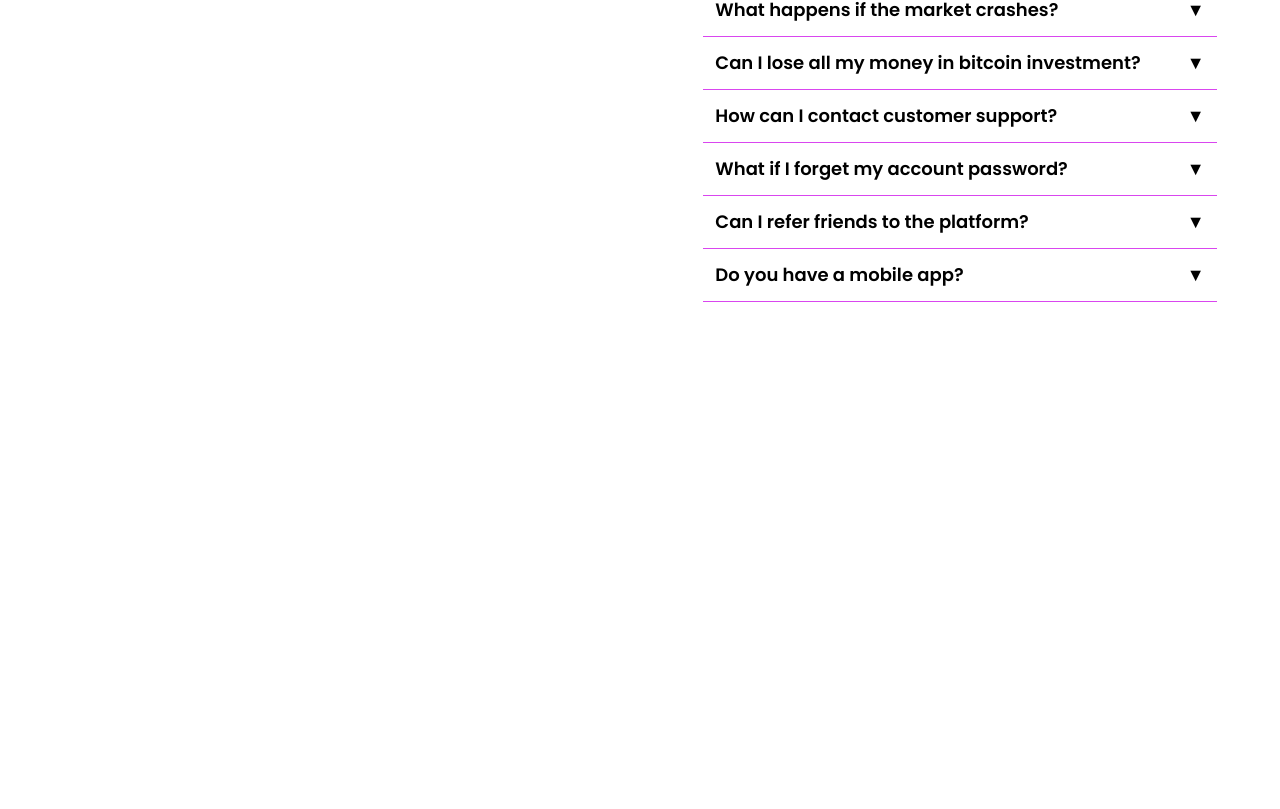
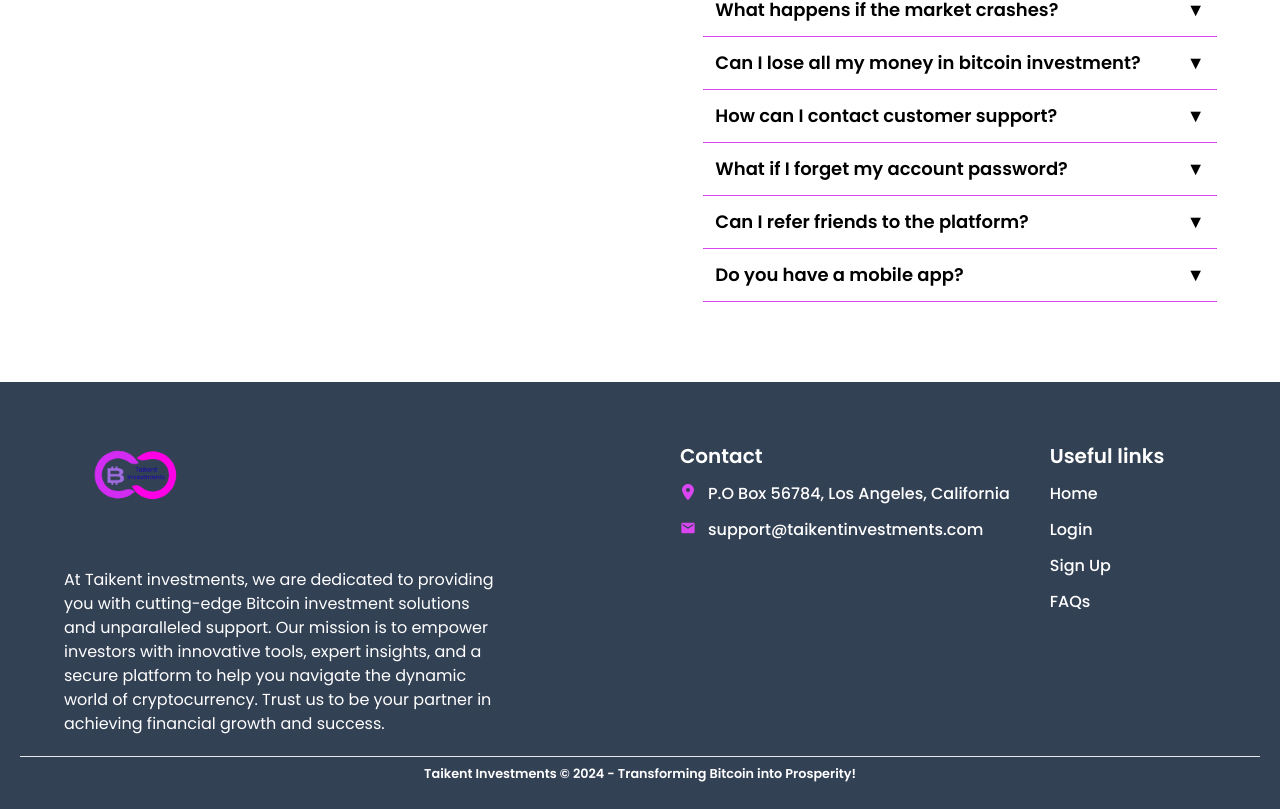
Before and after one commit to Devtiwo/taikent, a React (Vite) app: page /faqs in a window 1280 px wide. Shown: the part 1351-2160 px from the top of the page. Before the commit the page ends 1693 px from the top, so only its background shows below. Built offline with nearby package versions, Linux system fonts and the light colour scheme.

Commit message:
Added footer in the faqs page

```diff
--- a/src/pages/Faqs.jsx
+++ b/src/pages/Faqs.jsx
@@ -1,4 +1,5 @@
 import React, { useState} from "react";
+import Footer from "../Components/Footer";
 import { faqData } from "./faqData";
 
 const Faqs = () => {
@@ -19,7 +20,7 @@
           </h1>
           <p className="font-medium">Having Problems? Feel free to email us </p>
         </div>
-        <div className="grid grid-cols-1 lg:grid-cols-2">
+        <div className="grid grid-cols-1 lg:grid-cols-2 mb-10">
           <div className="hidden lg:block">
             <img src="/images/faqimg.png" alt="faq image" className="w-2/3 mx-auto mt-40" />
           </div>
@@ -41,6 +42,7 @@
             </div>
           </div>
         </div>
+        <div><Footer /></div>
       </div>
     </section>
   );
```
